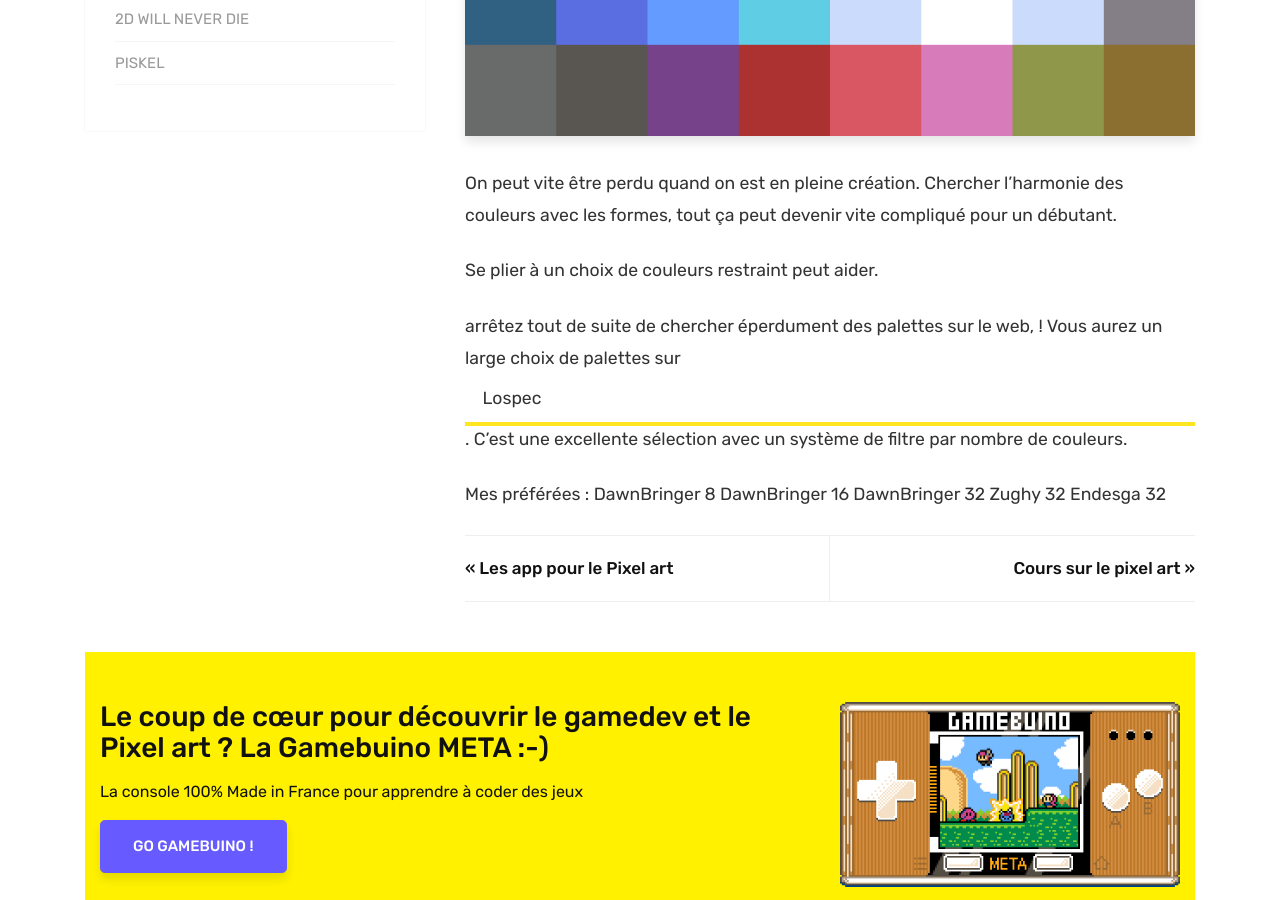
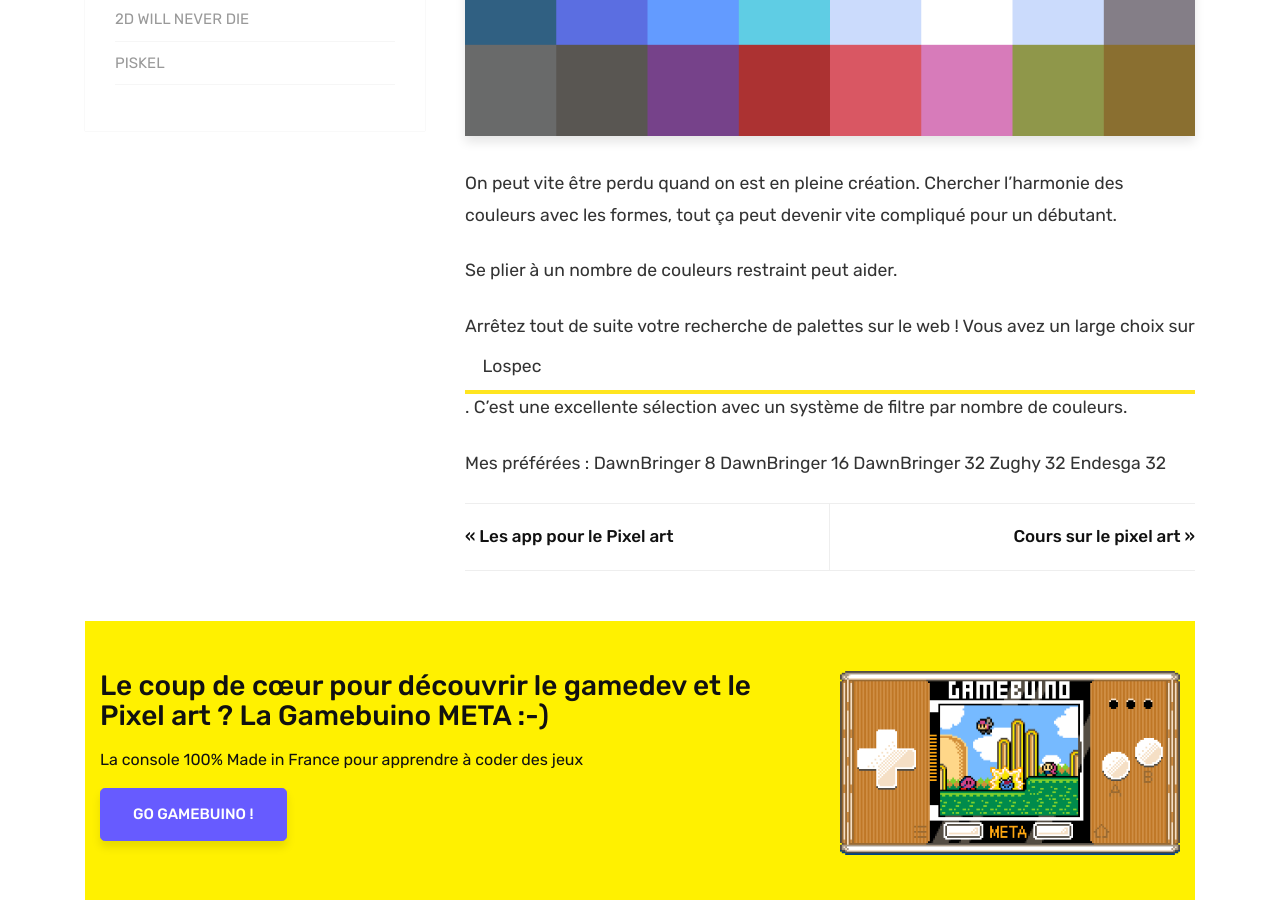
Before and after one commit to Maxibuino/PixBuino, a Jekyll site: the page built from _posts/2019-04-02-Les-palettes-de-couleurs.md, in a window 1280 px wide and 900 px high, scrolled down 570 px. Built offline with Jekyll 4.4.1, drawn with Linux system fonts in a browser that asks for light colours; comment, search, counter and statistics services are not loaded.

Commit message:
_posts/2019-04-02-Les-palettes-de-couleurs.md updated from https://stackedit.io/

```diff
--- a/_posts/2019-04-02-Les-palettes-de-couleurs.md
+++ b/_posts/2019-04-02-Les-palettes-de-couleurs.md
@@ -7,9 +7,9 @@
 ---
 On peut vite être perdu quand on est en pleine création. Chercher l'harmonie des couleurs avec les formes, tout ça peut devenir vite compliqué pour un débutant.
 
-Se plier à un choix de couleurs restraint peut aider.
+Se plier à un nombre de couleurs restraint peut aider.
 
-arrêtez tout de suite  de chercher éperdument des palettes sur le web, ! Vous aurez un large choix de palettes sur  <a class="nav-link highlight" target="blank" href="https://lospec.com/palette-list">Lospec</a>. C'est une excellente sélection avec un système de filtre par nombre de couleurs.
+Arrêtez tout de suite  votre recherche de palettes sur le web ! Vous avez un large choix sur  <a class="nav-link highlight" target="blank" href="https://lospec.com/palette-list">Lospec</a>. C'est une excellente sélection avec un système de filtre par nombre de couleurs.
 
 Mes préférées :
 DawnBringer 8
```
Also changed, not shown: other parts of _posts/2019-04-02-Les-palettes-de-couleurs.md (+1 -1 lines).
